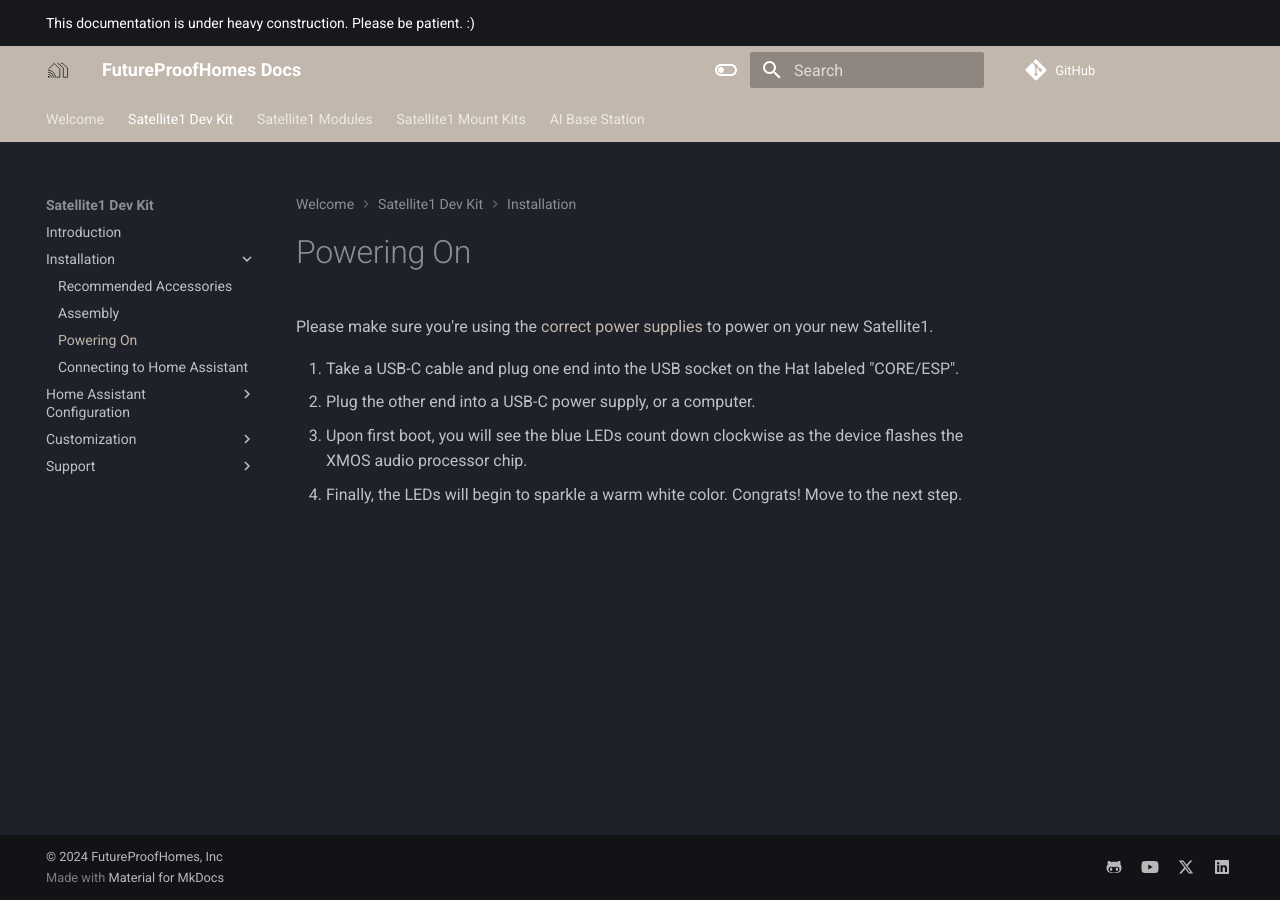
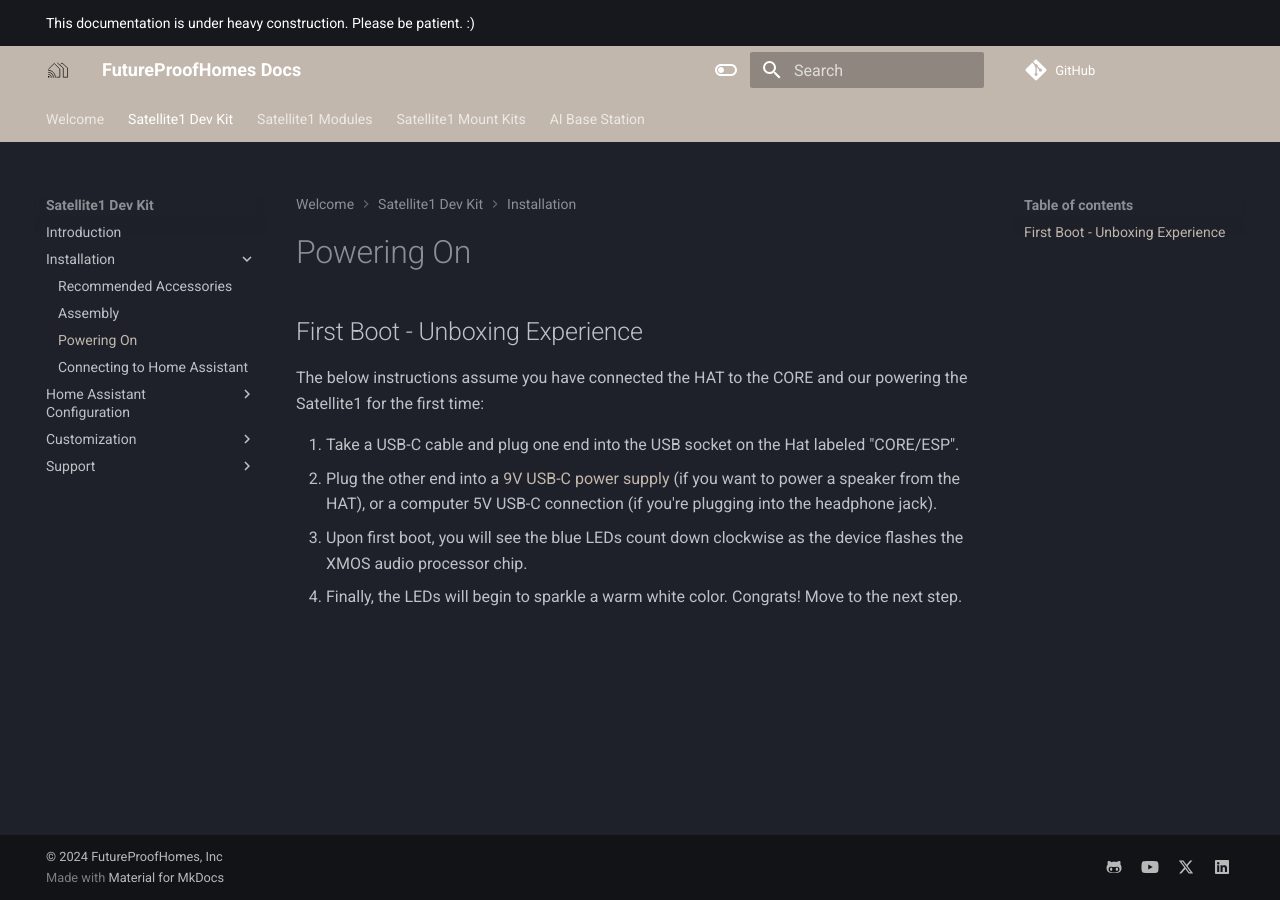
Before and after one commit to FutureProofHomes/Documentation, an MkDocs documentation site: the page built from docs/satellite1-powering-on.md, in a window 1280 px wide. Built offline with MkDocs 1.6.1 and Material for MkDocs 9.7.7, drawn with Linux system fonts in a browser that asks for light colours; comment, search, counter and statistics services are not loaded.

```diff
--- a/docs/satellite1-powering-on.md
+++ b/docs/satellite1-powering-on.md
@@ -1,6 +1,8 @@
-Please make sure you're using the [correct power supplies](recommended-accessories.md#power-supply) to power on your new Satellite1.
+
+## First Boot - Unboxing Experience
+The below instructions assume you have connected the HAT to the CORE and our powering the Satellite1 for the first time:
 
 1. Take a USB-C cable and plug one end into the USB socket on the Hat labeled "CORE/ESP".
-2. Plug the other end into a USB-C power supply, or a computer.
+2. Plug the other end into a [9V USB-C power supply](satellite1-recommended-accessories.md#power-supply) (if you want to power a speaker from the HAT), or a computer 5V USB-C connection (if you're plugging into the headphone jack).
 3. Upon first boot, you will see the blue LEDs count down clockwise as the device flashes the XMOS audio processor chip.
 4. Finally, the LEDs will begin to sparkle a warm white color. Congrats! Move to the next step.
```
Also changed, not shown: docs/satellite1-faqs.md (+3 -3 lines), docs/satellite1-modifying-the-firmware.md (+2 -5 lines), docs/satellite1-presence-sensors.md (+3 -3 lines), docs/satellite1-streaming-music.md (+8 -8 lines), docs/satellite1-troubleshooting.md (+3 -1 lines).
